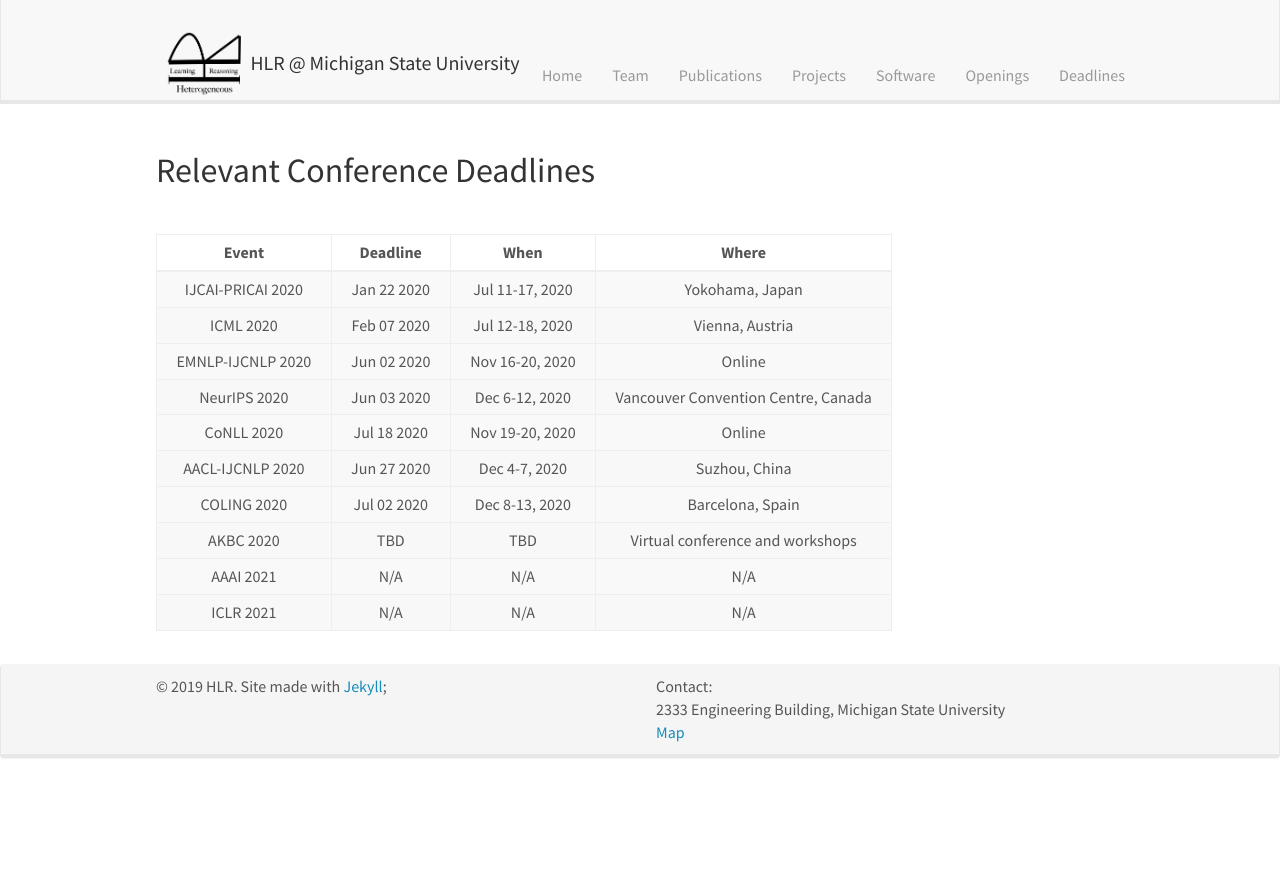
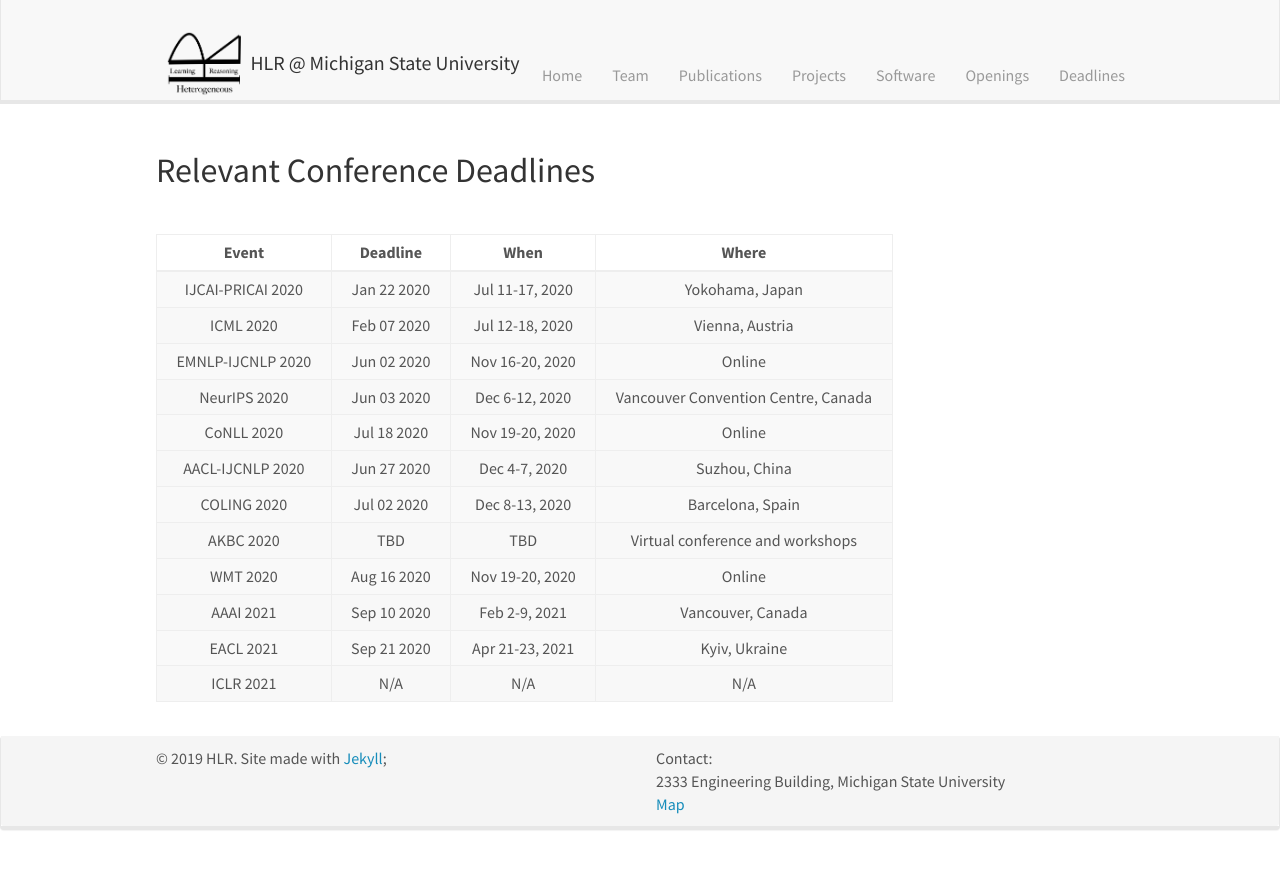
Before and after one commit to HLR/HLR.github.io, a Jekyll site: the page built from _pages/deadlines.md, in a window 1280 px wide. Shown: the top 869 px of the page. Built offline with Jekyll 4.4.1, drawn with Linux system fonts in a browser that asks for light colours; nearby versions of some CDN libraries.

Commit message:
Update deadlines.md

```diff
--- a/_pages/deadlines.md
+++ b/_pages/deadlines.md
@@ -22,7 +22,9 @@ permalink: /deadlines/
 | &nbsp; AACL-IJCNLP 2020  &nbsp; | &nbsp;  Jun 27 2020   &nbsp; | &nbsp;  Dec 4-7, 2020   &nbsp; | &nbsp;   Suzhou, China &nbsp; |
 | &nbsp; COLING 2020  &nbsp; | &nbsp;   Jul 02 2020   &nbsp; | &nbsp; Dec 8-13, 2020   &nbsp; | &nbsp;  Barcelona, Spain &nbsp; |
 | &nbsp; AKBC 2020  &nbsp; | &nbsp;   TBD   &nbsp; | &nbsp; TBD   &nbsp; | &nbsp;  Virtual conference and workshops &nbsp; |
-| &nbsp; AAAI 2021  &nbsp; | &nbsp;  N/A   &nbsp; | &nbsp; N/A   &nbsp; | &nbsp;  N/A  &nbsp;|
+| &nbsp; WMT 2020  &nbsp; | &nbsp;  Aug 16 2020   &nbsp; | &nbsp;  Nov 19-20, 2020 &nbsp; | &nbsp;  Online  &nbsp;|
+| &nbsp; AAAI 2021  &nbsp; | &nbsp;  Sep 10 2020  &nbsp; | &nbsp; Feb 2-9, 2021  &nbsp; | &nbsp;  Vancouver, Canada  &nbsp;|
+| &nbsp; EACL 2021  &nbsp; | &nbsp;  Sep 21 2020   &nbsp; | &nbsp;  Apr 21-23, 2021 &nbsp; | &nbsp; Kyiv, Ukraine  &nbsp;|
 | &nbsp; ICLR 2021  &nbsp; | &nbsp;  N/A   &nbsp; | &nbsp;  N/A   &nbsp; | &nbsp;  N/A &nbsp; |
 {:.table-striped .table-bordered}
 
```
